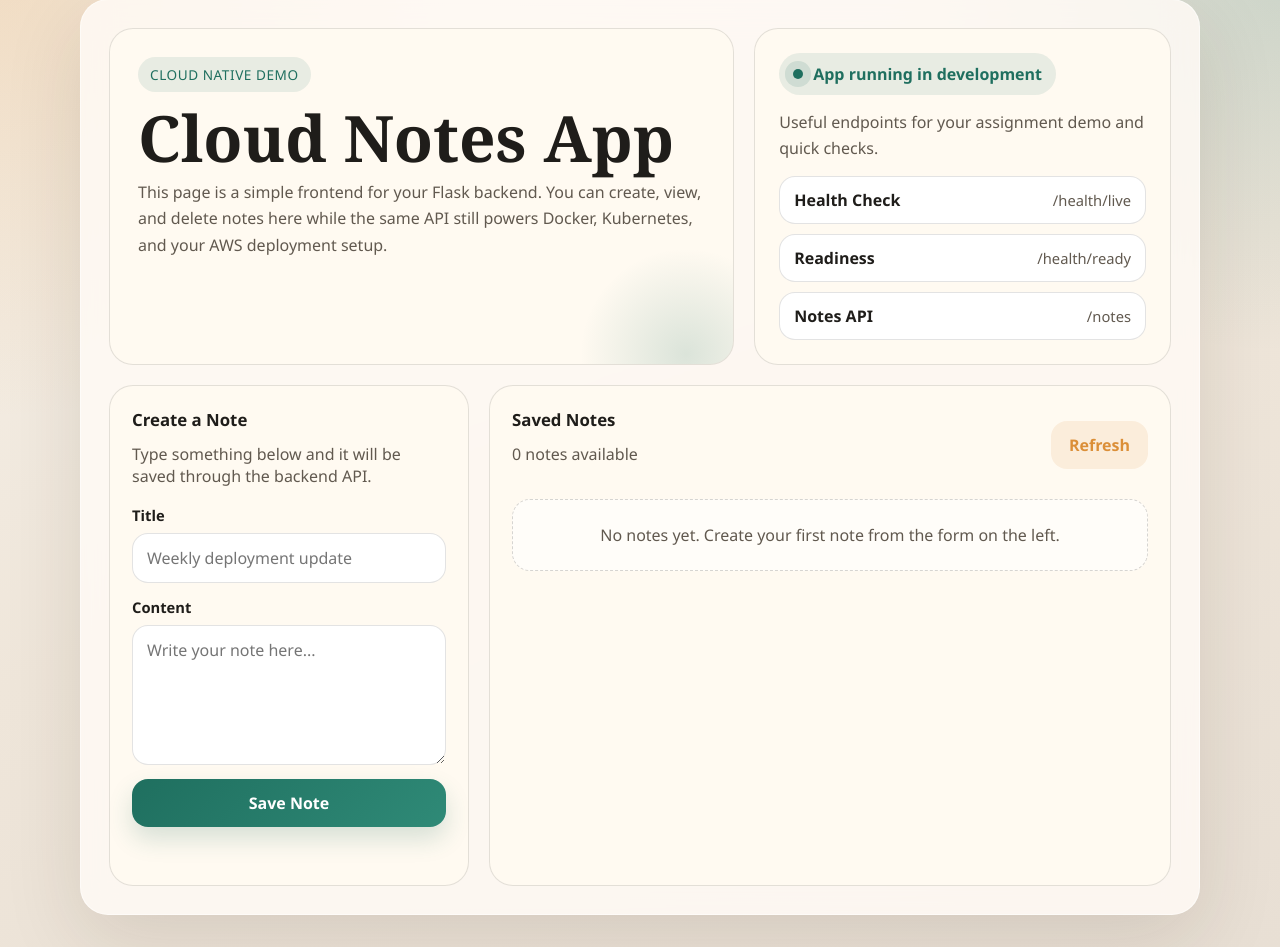
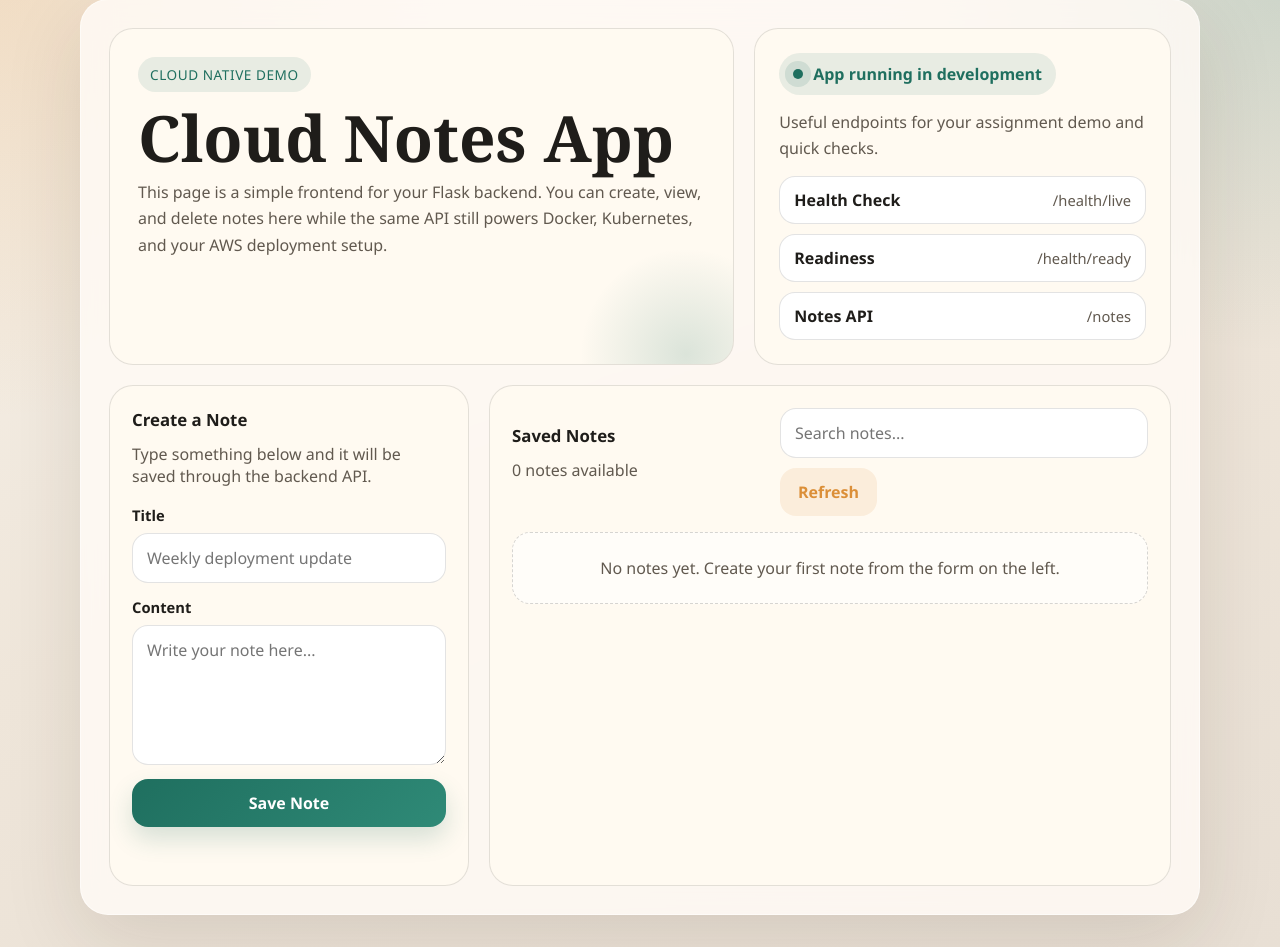
Before and after one commit to T1CoderNewbie/Cloud-Native, a Flask app: page / in a window 1280 px wide. Shown: the part 33-980 px from the top of the page. Run offline with Flask 3, Linux system fonts and the light colour scheme; data that the repository does not hold is empty.

Commit message:
Add note search to API and homepage

```diff
--- a/app/routes/notes.py
+++ b/app/routes/notes.py
@@ -36,8 +36,9 @@ def _validate_payload(
 
 @notes_bp.get("/")
 def list_notes():
-    items = list_note_records()
-    return {"count": len(items), "items": items}
+    query = request.args.get("q", "").strip()
+    items = list_note_records(query)
+    return {"count": len(items), "items": items, "query": query}
 
 
 @notes_bp.get("/<int:note_id>")
--- a/app/services/notes_service.py
+++ b/app/services/notes_service.py
@@ -1,6 +1,6 @@
 from typing import Any, Dict, List, Optional
 
-from sqlalchemy import delete, desc, func, insert, select, update
+from sqlalchemy import delete, desc, func, insert, or_, select, update
 
 from app.config import Config
 from app.models.db import get_engine, notes_table, row_to_note
@@ -15,7 +15,27 @@ def _note_cache_key(note_id: int) -> str:
     return "notes:{note_id}".format(note_id=note_id)
 
 
-def list_notes() -> List[Dict[str, Any]]:
+def list_notes(search_term: str = "") -> List[Dict[str, Any]]:
+    normalized_search = search_term.strip().lower()
+
+    if normalized_search:
+        pattern = "%{term}%".format(term=normalized_search)
+        statement = (
+            select(notes_table)
+            .where(
+                or_(
+                    func.lower(notes_table.c.title).like(pattern),
+                    func.lower(notes_table.c.content).like(pattern),
+                )
+            )
+            .order_by(desc(notes_table.c.updated_at), desc(notes_table.c.id))
+        )
+
+        with get_engine().connect() as connection:
+            rows = connection.execute(statement).mappings().all()
+
+        return [row_to_note(row) for row in rows]
+
     cached_items = get_json(NOTES_CACHE_KEY)
     if cached_items is not None:
         return cached_items
--- a/templates/index.html
+++ b/templates/index.html
@@ -240,10 +240,22 @@
         justify-content: space-between;
         gap: 12px;
         margin-bottom: 16px;
+        flex-wrap: wrap;
       }
 
       .toolbar strong {
         font-size: 0.95rem;
+      }
+
+      .toolbar-actions {
+        display: flex;
+        align-items: center;
+        gap: 10px;
+        flex-wrap: wrap;
+      }
+
+      .search-input {
+        min-width: 240px;
       }
 
       .note-list {
@@ -394,7 +406,15 @@
               <h2>Saved Notes</h2>
               <p id="note-count">Loading notes...</p>
             </div>
-            <button class="ghost-btn" id="refresh-btn" type="button">Refresh</button>
+            <div class="toolbar-actions">
+              <input
+                class="search-input"
+                id="search-input"
+                type="search"
+                placeholder="Search notes..."
+              />
+              <button class="ghost-btn" id="refresh-btn" type="button">Refresh</button>
+            </div>
           </div>
 
           <div id="notes-container" class="note-list"></div>
@@ -406,9 +426,11 @@
       const noteForm = document.getElementById("note-form");
       const submitBtn = document.getElementById("submit-btn");
       const refreshBtn = document.getElementById("refresh-btn");
+      const searchInput = document.getElementById("search-input");
       const notesContainer = document.getElementById("notes-container");
       const noteCount = document.getElementById("note-count");
       const flash = document.getElementById("flash");
+      let currentSearchTerm = "";
 
       function setFlash(message, type = "success") {
         flash.textContent = message;
@@ -434,7 +456,11 @@
       }
 
       function renderNotes(items) {
-        noteCount.textContent = `${items.length} note${items.length === 1 ? "" : "s"} available`;
+        const summary = currentSearchTerm
+          ? `${items.length} result${items.length === 1 ? "" : "s"} for "${currentSearchTerm}"`
+          : `${items.length} note${items.length === 1 ? "" : "s"} available`;
+
+        noteCount.textContent = summary;
 
         if (!items.length) {
           notesContainer.innerHTML = `
@@ -478,7 +504,8 @@
         noteCount.textContent = "Loading notes...";
 
         try {
-          const response = await fetch("/notes");
+          const query = currentSearchTerm ? `?q=${encodeURIComponent(currentSearchTerm)}` : "";
+          const response = await fetch(`/notes${query}`);
           const data = await response.json();
           renderNotes(data.items || []);
         } catch (error) {
@@ -545,6 +572,10 @@
       });
 
       refreshBtn.addEventListener("click", loadNotes);
+      searchInput.addEventListener("input", (event) => {
+        currentSearchTerm = event.target.value.trim();
+        loadNotes();
+      });
       loadNotes();
     </script>
   </body>
```
Also changed, not shown: tests/test_app.py (+11 -0 lines).
